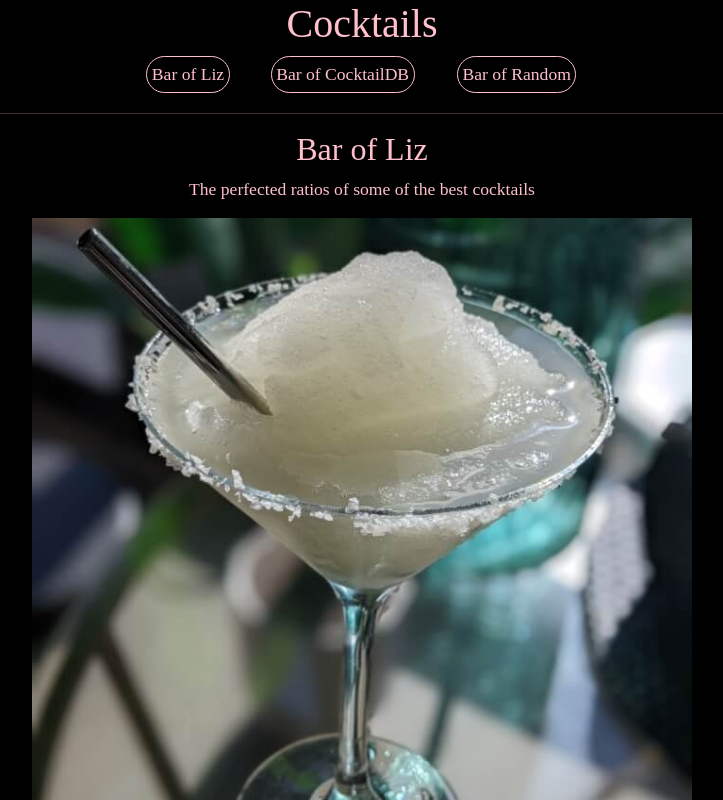
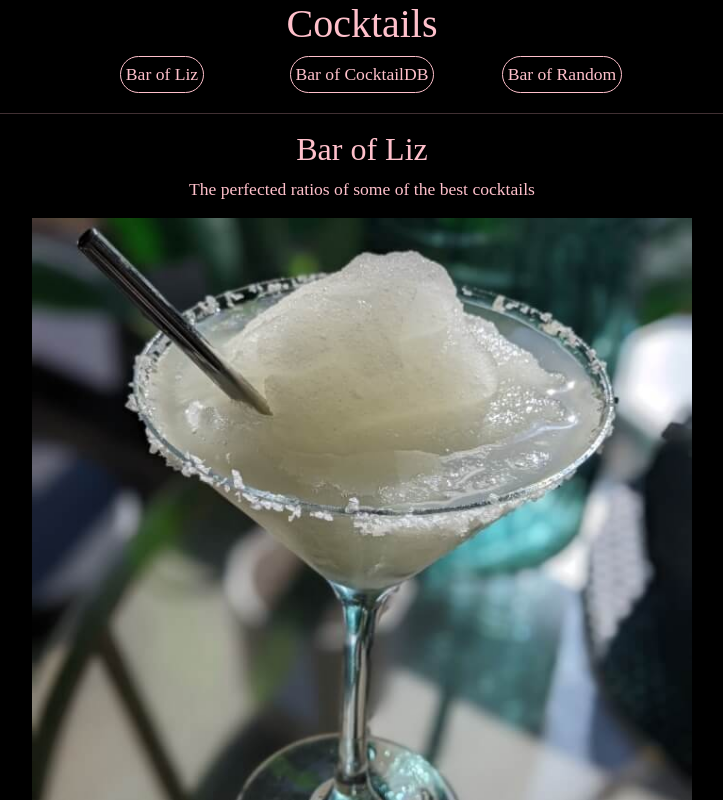
Before and after one commit to ESedrak/cocktail-list, a React (Create React App) app: page / in a window 1280 px wide. Shown: the top 800 px of the page, without its empty margins (278-1001 px from the left). Built offline with nearby package versions, Linux system fonts and the light colour scheme; a web font is replaced by a local one.

Commit message:
update nav width

```diff
--- a/src/App.css
+++ b/src/App.css
@@ -7,7 +7,7 @@
 }
 
 .App-nav {
-  max-width: 25em;
+  max-width: 576px;
   margin: 0 auto;
 }
 
--- a/src/App.js
+++ b/src/App.js
@@ -17,12 +17,12 @@ function App() {
           <Container>
             <nav className="App-nav">
               <Row>
-                <Col sm={3}>
+                <Col sm={4}>
                   <Link to="/" className="App-link-liz">
                     Bar of Liz
                   </Link>
                 </Col>
-                <Col sm={5}>
+                <Col sm={4}>
                   <Link to="/more" className="App-link-db">
                     Bar of CocktailDB
                   </Link>
```
